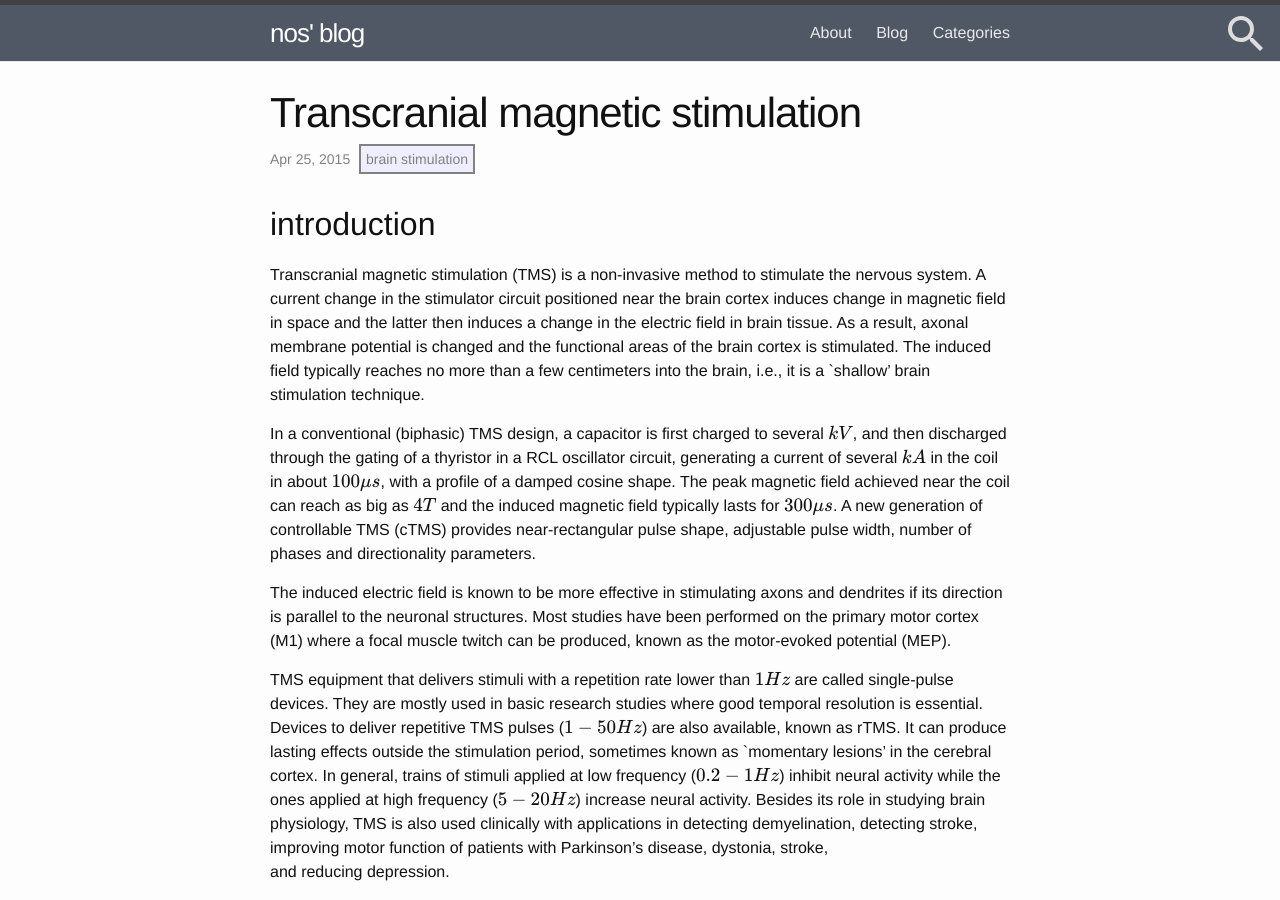
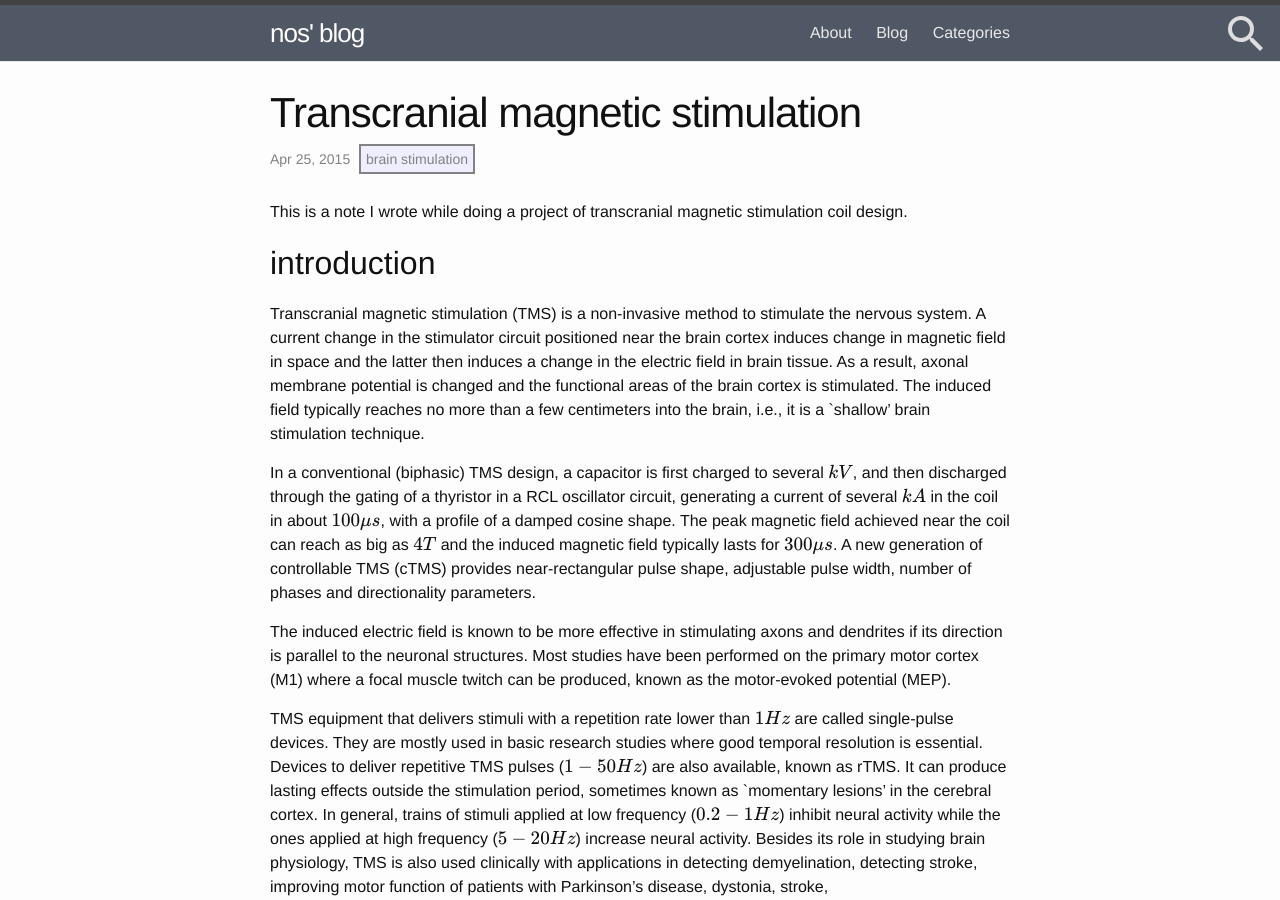
Before and after one commit to nosarthur/nosarthur.github.io, a Jekyll site: the page built from _posts/2015-4-27-tms.md, in a window 1280 px wide and 900 px high. Built offline with Jekyll 4.4.1, drawn with Linux system fonts in a browser that asks for light colours; formulas are drawn with MathJax 3; comment, search, counter and statistics services are not loaded.

Commit message:
add content

```diff
--- a/_posts/2015-4-27-tms.md
+++ b/_posts/2015-4-27-tms.md
@@ -7,6 +7,9 @@ description: My note on this topic.
 comments: true
 tags: [brain stimulation]
 ---
+
+This is a note I wrote while doing a project of
+transcranial magnetic stimulation coil design.
 
 ## introduction
 
```
